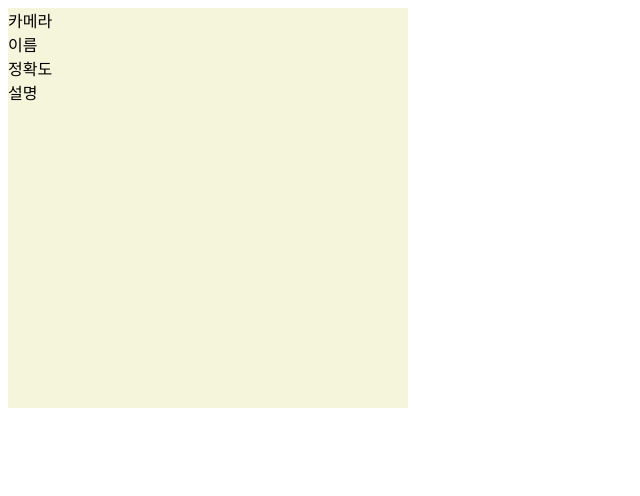
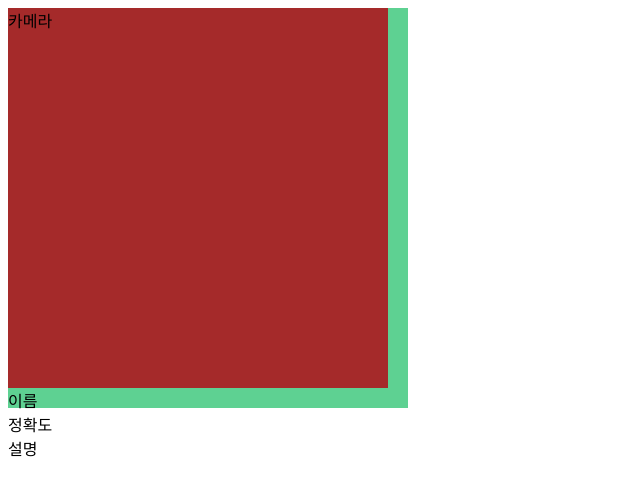
Before and after one commit to wonnem/leehyewon, a plain HTML site: page index.html in a window 1280 px wide. Shown: the whole page, without its empty margins (0-640 px from the left). Drawn offline with Linux system fonts and the light colour scheme.

Commit message:
update 8

```diff
--- a/index.html
+++ b/index.html
@@ -8,10 +8,10 @@
 </head>
 <body>
     <div class="container">
-        <div>카메라</div>
-        <div>이름</div>
-        <div>정확도</div>
-        <div>설명</div>
+        <div class="cam">카메라</div>
+        <div class="title">이름</div>
+        <div class="percent">정확도</div>
+        <div class="description">설명</div>
     </div>
 </body>
 </html>
--- a/style.css
+++ b/style.css
@@ -1,5 +1,11 @@
 .container {
   width: 400px;
   height: 400px;
-  background-color: beige;
+  background-color: rgb(94, 209, 146);
 }
+
+.cam {
+  width: 380px;
+  height: 380px;
+  background-color: brown;
+}
```
